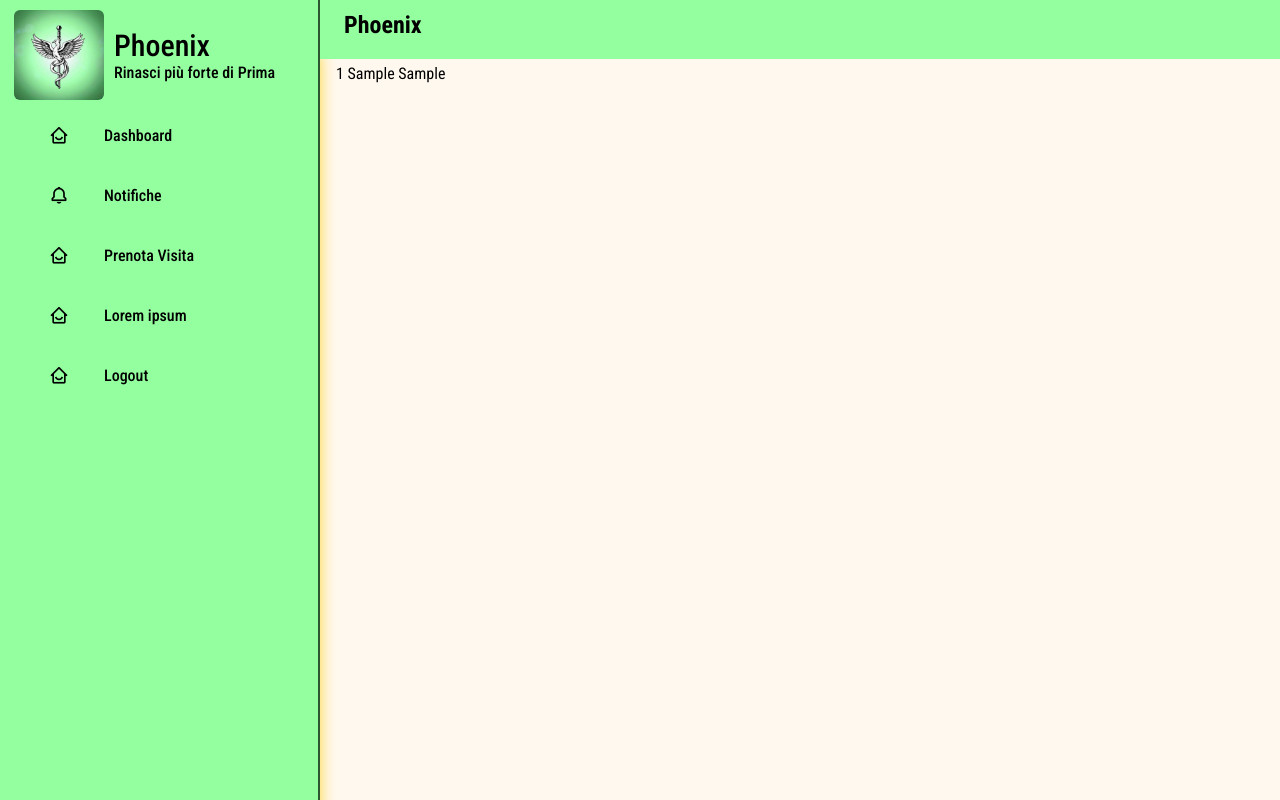
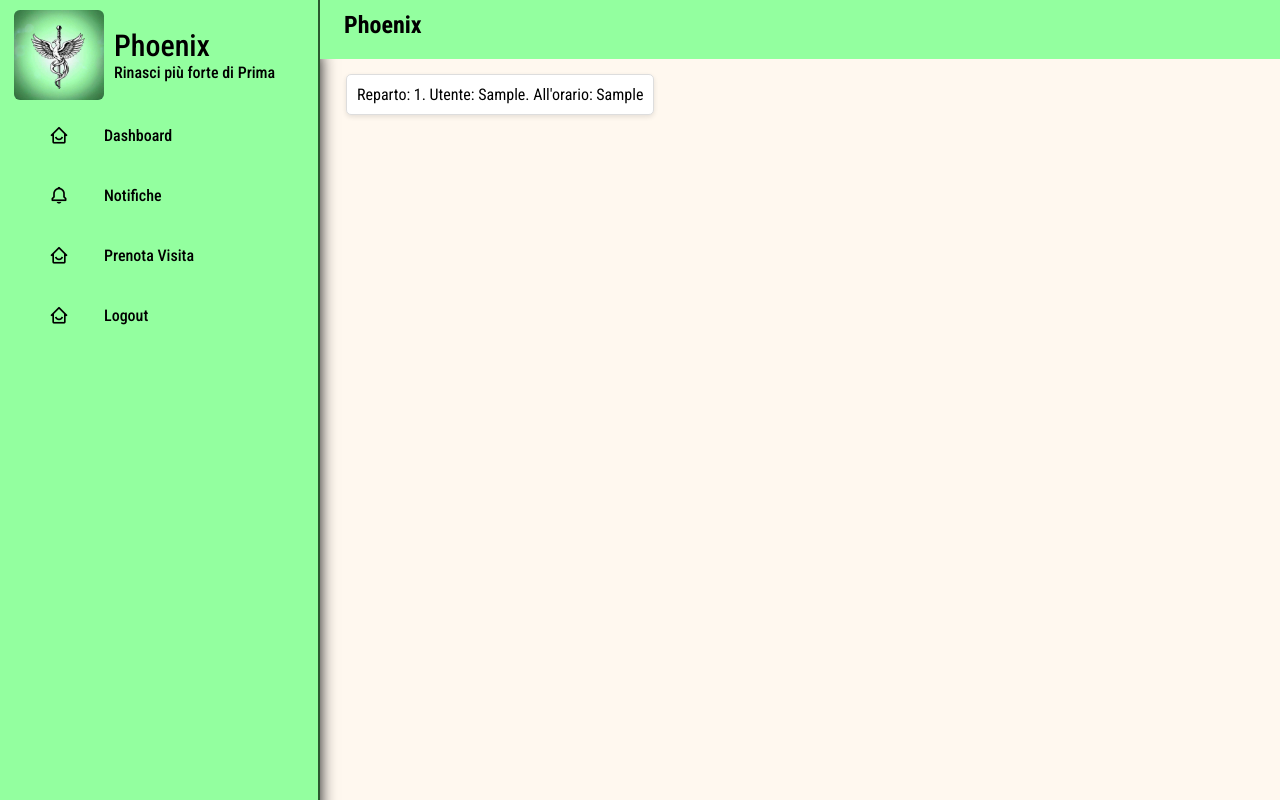
Before and after one commit to Anthem456789/5Q_Phoenix, a PHP site: page /src/Home.php in a window 1280 px wide; the page is wider, and only the part inside the window is pictured. Run offline with PHP 8.4, Linux system fonts and the light colour scheme; the visitor is signed in with stand-in values (Sample User, id 1); data comes from the database, SQL or seed files in the repository; tables that the repository leaves empty or names only in its code hold one stand-in row (values such as "Sample post").

Commit message:
Ultimi miglioramenti lol

```diff
--- a/src/BackBone_Phoenix/Infermiere/Infermiere.php
+++ b/src/BackBone_Phoenix/Infermiere/Infermiere.php
@@ -36,7 +36,7 @@ echo $_SESSION["ruolo"] . "<br><br>";
     *  Si passa id reparto tramite URI (Protocollo REST) al reparto-infermiere
     -->
     <?php for($i=0; $i<sizeof($reparti); $i++) : ?>
-        <div class='reparto-box' onclick="window.location.href='/src/BackBone_Phoenix/Infermiere/reparto-infermiere.php?id_reparto=<?= htmlspecialchars($reparti[$i]) ?>';">
+        <div class='reparto-box' onclick="window.location.href='../src/BackBone_Phoenix/Infermiere/reparto-infermiere.php?id_reparto=<?= htmlspecialchars($reparti[$i]) ?>';">
           Reparto N°<?= htmlspecialchars($reparti[$i]) ?>
     </div>
 
--- a/src/BackBone_Phoenix/css/Grafica.css
+++ b/src/BackBone_Phoenix/css/Grafica.css
@@ -99,7 +99,7 @@ body {
     padding: 10px 14px;
     background-color: #93ff9f;
     border-right: 2px solid #2a592f;
-    box-shadow: 0 53px 15px #fad637;
+    box-shadow: 0 53px 15px #111111;
 }
 
 .sidebar li {
@@ -192,7 +192,24 @@ header .image-text .tipo {
     color: #ffffff;
 }
 
+.Container_Dashboard_Home-riquadro{
+    display: flex;
+    flex-direction: column;
+    gap: 20px;
+    padding: 10px;
+    /* Spaziatura interna del contenitore */
+}
 
+.Dashboard_Home-riquadro {
+
+    /* Riciclata da .letto-box */
+    padding: 10px;
+    border: 1px solid #ddd;
+    border-radius: 5px;
+    background-color: #ffffff;
+    box-shadow: 0 2px 5px rgba(0, 0, 0, 0.1);
+    /* Effetto ombra */
+}
 
 .riquadri {
     position: absolute;
--- a/src/BackBone_Phoenix/js/Funzioni_Paziente.js
+++ b/src/BackBone_Phoenix/js/Funzioni_Paziente.js
@@ -18,8 +18,8 @@ function gestisciPrenotazionePaziente(ruoloUtente) {
         const orario = document.getElementById('orario').value.trim();
         /* Non prende il contenuto */
         const categoria = ruoloUtente;
-        const titolo = "Prenotazione si!";
-        const descrizione = "pute!";
+        const titolo = "Prenotazione effettuata con successo!";
+        const descrizione = "Confermato per il reparto " + reparto + " con orario " + orario + ".";
 
 
         if (!codiceFiscale || !reparto) {
--- a/src/Home.php
+++ b/src/Home.php
@@ -143,12 +143,7 @@ if ($stmt = $conn->prepare($sql)) {
                                     </span>
                                 </a>
                     </li>
-                    <li class="nav-link">
-                        <a href="#">
-                            <i class='bx bx-home-smile icona'></i>
-                            <span class="text nav-text">Lorem ipsum</span>
-                        </a>
-                    </li>
+
                     <li class="nav-link">
                         <a href="Logout.php" class="Button">
                             <i class='bx bx-home-smile icona'></i>
@@ -163,12 +158,19 @@ if ($stmt = $conn->prepare($sql)) {
 
     <div id="content" class="riquadri">
         <?php
+
          if ($_SESSION['ruolo'] == "Paziente") {
+
             $sql = "SELECT id_reparto, codiceFiscale, data_ora, id FROM prenotazioni";
             $result = $conn->query($sql);
+
+             echo "<div class= 'Container_Dashboard_Home-riquadro'>";
             while ($row = $result->fetch_assoc()) {
-                echo $row["id_reparto"] . " " . $row["codiceFiscale"] . " " . $row["data_ora"] . "<br>";
+                echo "<div class= 'Dashboard_Home-riquadro'>";
+                echo  "Reparto:" . " ". $row["id_reparto"] . ". Utente: " . $row["codiceFiscale"] . ". All'orario: " . $row["data_ora"] . "<br>";
+                echo "</div>";
             }
+             echo "</div>";
         }
 
         ?>
--- a/src/SignUp.php
+++ b/src/SignUp.php
@@ -3,7 +3,7 @@
 <html>
   <head>
    <title> REGISTRAZIONE </title>
-   <link rel="stylesheet" type="text/css" href="BackBone_Phoenix/GraficaForm.css?<?php echo time(); ?>">
+   <link rel="stylesheet" type="text/css" href="BackBone_Phoenix/css/GraficaForm.css?<?php echo time(); ?>">
   </head>
 
 <body>
```
Also changed, not shown: other parts of src/BackBone_Phoenix/css/Grafica.css (+15 -12 lines), src/BackBone_Phoenix/Infermiere/reparto-infermiere.php (+33 -41 lines).
